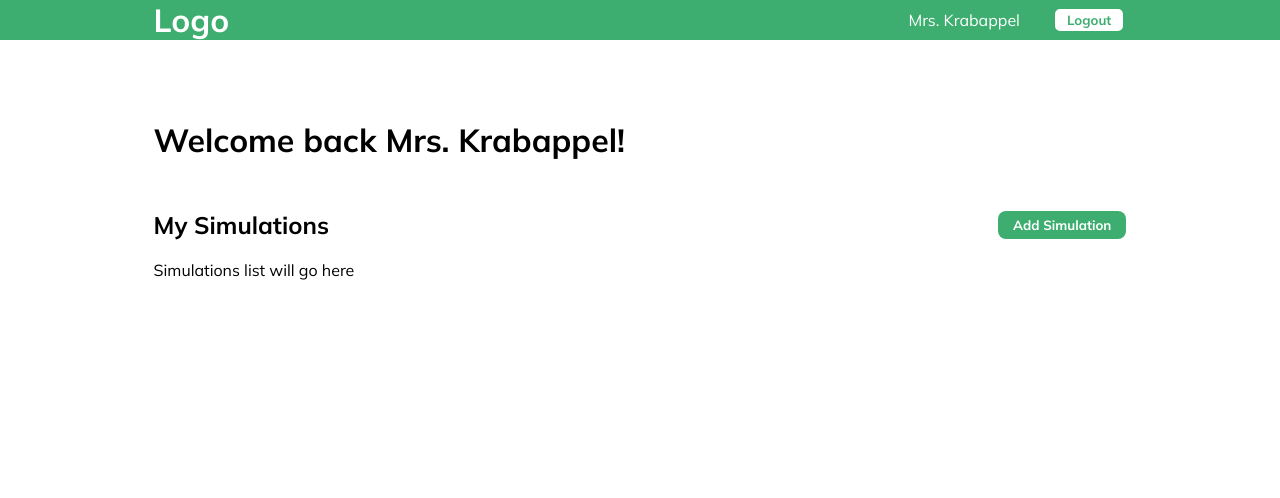
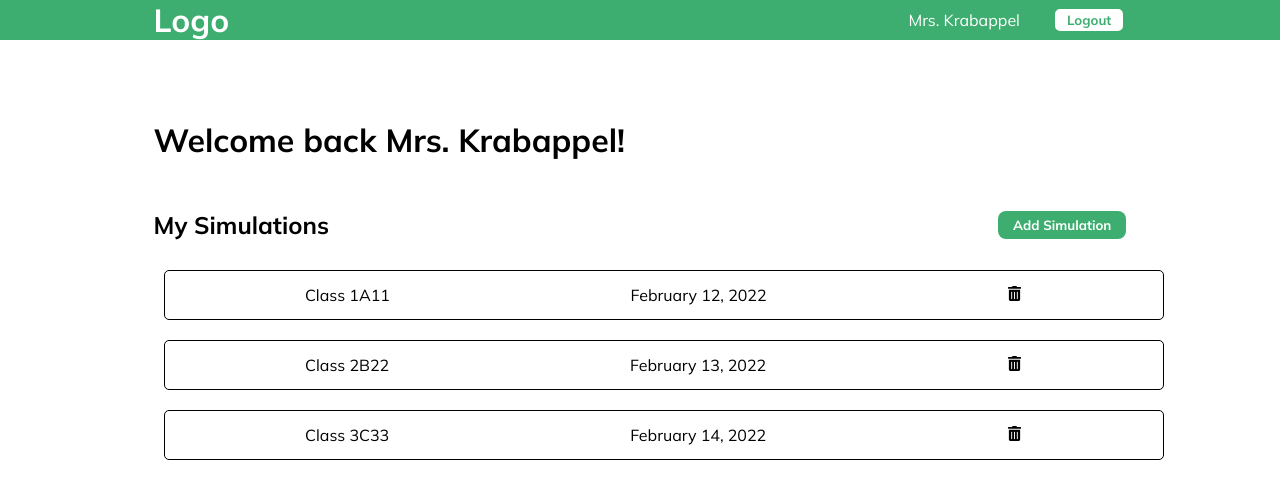
Before and after one commit to kurtisgrant/smart-money, a React (Create React App) app in the folder frontend-react/: page / in a window 1280 px wide. Both pictures are taken after a click on the button "Login". Shown: the top 498 px of the page. Built offline with nearby package versions, Linux system fonts and the light colour scheme.

Commit message:
Render simulation list

```diff
--- /dev/null
+++ b/frontend-react/src/components/SimulationList.jsx
@@ -0,0 +1,17 @@
+import React from 'react';
+import SimulationListItem from './SimulationListItem';
+import './SimulationList.scss'
+
+const SimulationList = function ({ List }) {
+	const listItems = List.map((listItem) => (
+		<SimulationListItem key={listItem.id} name={listItem.name} date={listItem.date} />
+	));
+
+	return (
+		<section className="students">
+			<div className="simulation-list">{listItems}</div>
+		</section>
+	);
+};
+
+export default SimulationList;
--- /dev/null
+++ b/frontend-react/src/components/SimulationList.scss
@@ -0,0 +1,5 @@
+.simulation-list {
+  display: flex;
+  flex-direction: column;
+  width: 100%;
+}
--- /dev/null
+++ b/frontend-react/src/components/SimulationListItem.jsx
@@ -0,0 +1,18 @@
+import React from 'react';
+import { FaTrashAlt } from 'react-icons/fa';
+import './SimulationListItem.scss';
+
+const SimulationListItem = function ({ name, date }) {
+
+	return (
+		<div className="student-item">
+			<div className="col-1">{name}</div>
+			<div className="col-2">{date}</div>
+			<div className="col-3">
+				<FaTrashAlt size={15} />
+			</div>
+		</div>
+	);
+};
+
+export default SimulationListItem;
--- /dev/null
+++ b/frontend-react/src/components/SimulationListItem.scss
@@ -0,0 +1,27 @@
+.student-item {
+  display: flex;
+  justify-content:space-between;
+  align-items: center;
+  border: 1px solid #3dae70;
+  border-radius: 5px;
+  height: 50px;
+  width: 100%;
+  margin: 0.5rem 0;
+
+  .col-1 {
+    margin-left: 20px;
+  }
+
+  .col-3 {
+    cursor: pointer;
+    margin-right: 20px;
+  }
+
+  .col-3:hover {
+    filter: drop-shadow(0px 1px 1px rgba(0, 0, 0, 0.25));
+  }
+
+  .col-3:active {
+    transform: scale(0.97);
+  }
+}
--- a/frontend-react/src/pages/Simulations.jsx
+++ b/frontend-react/src/pages/Simulations.jsx
@@ -1,8 +1,25 @@
 import React from 'react';
 import Button from '../components/Button';
+import List from '../components/SimulationList';
 import './Simulations.scss'
 
 function Simulations({ user }) {
+  const simulationsListArray = [{
+    id: 1,
+    name: "Class 1A11",
+    date: "February 12, 2022",
+  },
+  {
+    id: 2,
+    name: "Class 2B22",
+    date: "February 13, 2022",
+  },
+  {
+    id: 3,
+    name: "Class 3C33",
+    date: "February 14, 2022",
+  }];
+
 	return (
 		<div className="simulations-container">
 			<h1>Welcome back {user.name}!</h1>
@@ -12,8 +29,7 @@ function Simulations({ user }) {
           Add Simulation
         </Button>
 			</div>
-
-			<p>Simulations list will go here</p>
+      <List List={simulationsListArray} />
 		</div>
 	);
 }
```
